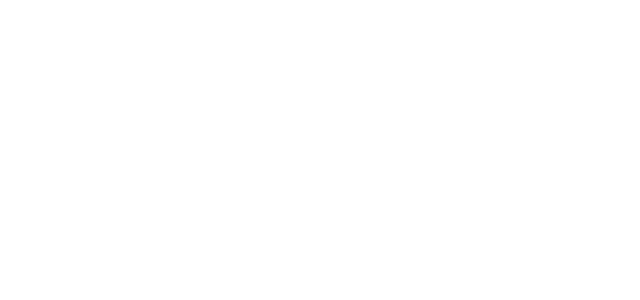
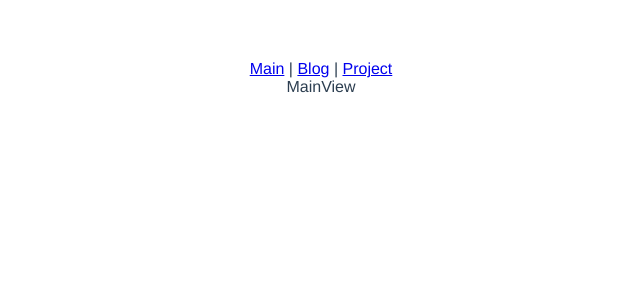
Before and after one commit to chosajang/vue-news, a Vue app: page / in a window 1280 px wide. Shown: the top 300 px of the page, without its empty margins (319-959 px from the left). Built offline with nearby package versions, Linux system fonts and the light colour scheme.

Commit message:
- Vue-Router 설정 오타수정

```diff
--- a/src/App.vue
+++ b/src/App.vue
@@ -1,5 +1,10 @@
 <template>
   <div id="app">
+    <div id="nav">
+      <router-link to="/">Main</router-link> |
+      <router-link to="/blog">Blog</router-link> |
+      <router-link to="/project">Project</router-link>
+    </div>
     <!-- url에 다른 뷰컴포넌트 출력 -->
     <router-view></router-view>
   </div>
--- a/src/main.js
+++ b/src/main.js
@@ -1,6 +1,6 @@
 import Vue from 'vue';
 import App from './App.vue';
-import { router } from './router/index.js';
+import router from './router/index.js';
 
 Vue.config.productionTip = false;
 console.log(router);
--- a/src/router/index.js
+++ b/src/router/index.js
@@ -1,24 +1,34 @@
 import Vue from 'vue';
 import VueRouter from 'vue-router';
+
 import MainView from '../views/MainView.vue';
+import BlogView from '../views/BlogView.vue';
+import ProjectView from '../views/ProjectView.vue';
 
 Vue.use(VueRouter);
 
-const Home = { template: '<div>Home</div>' };
-const NotFound = { template: '<div>Home</div>' };
+const routes = [
+  {
+    path: '/',
+    name: 'Main',
+    component: MainView
+  },
+  {
+    path: '/blog',
+    name: 'Blog',
+    component: BlogView
+  },
+  {
+    path: '/project',
+    name: 'Project',
+    component: ProjectView
+  }
+];
 
-export const router = new VueRouter({
+const router = new VueRouter({
   mode: 'history',
-  router: [
-    {
-      // path: url 주소
-      path: '/',
-      // component: url 주소로 이동했을때 표시될 컴포넌트(페이지 개념)
-      component: Home
-    },
-    {
-      path: '*',
-      component: NotFound
-    }
-  ]
+  base: process.env.BASE_URL,
+  routes
 });
+
+export default router;
```
